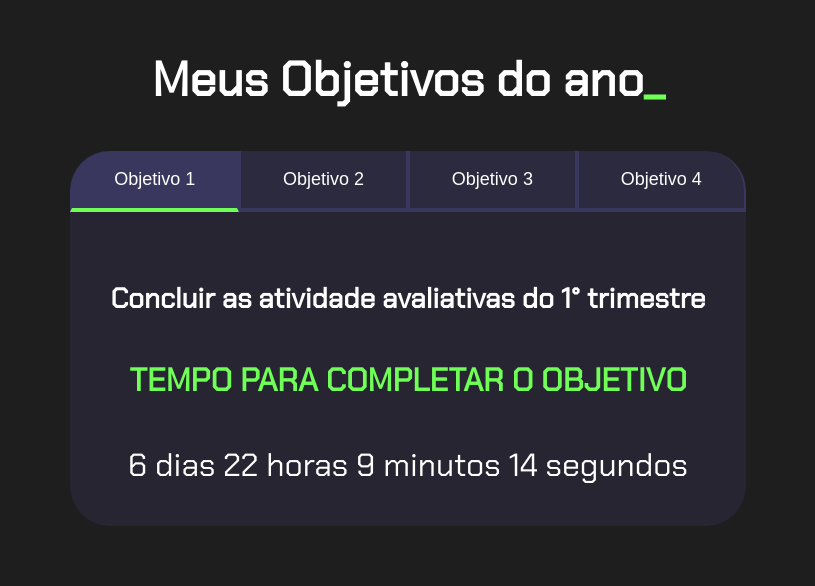
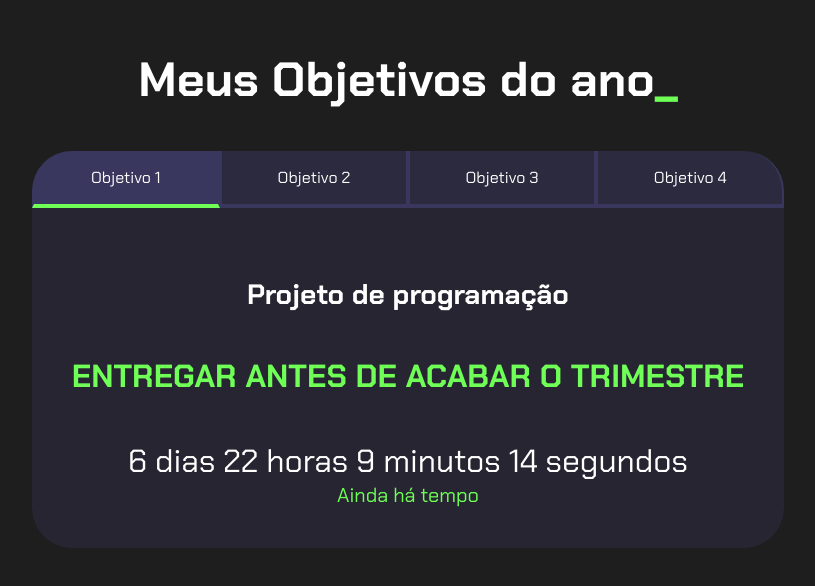
Before and after one commit to Meuryss/terceiro-reposit-rio, a plain HTML site: page index.html in a window 1280 px wide. Shown: the whole page, without its empty margins (232-1047 px from the left). Drawn offline with Linux system fonts and the light colour scheme.

Commit message:
Aula 8 23/04

```diff
--- a/index.html
+++ b/index.html
@@ -1,6 +1,5 @@
 <!DOCTYPE html>
 <html lang="pt-br">
-
 <head>
     <meta charset="UTF-8">
     <meta name="viewport" content="width=device-width, initial-scale=1.0">
@@ -11,9 +10,9 @@
 <body>
 
     <section class="conteudo-principal">
-        <h2 class=”titulo-principal”>Meus Objetivos do ano<span>_<span></h2>
+        <h2 class="titulo-principal">Meus Objetivos do ano<span>_<span></h2>
 
-        <div class="conteudo">
+        <div class="conteudos">
             <div class="botoes">
                 <button class="botao ativo"> Objetivo 1 </button>
                 <button class="botao "> Objetivo 2 </button>
@@ -23,86 +22,97 @@
 
             <div class="abas-textos">
                 <div class="aba-conteudo ativo">
-                    <h3 class="aba-conteudo-titulo-principal"> Concluir as atividade avaliativas do 1° trimestre </h3>
-                    <h4 class="aba-conteudo-titulo-secundario">Tempo para completar o objetivo </h4>
+                    <h3 class="aba-conteudo-titulo-principal"> Projeto de programação </h3>
+                    <h4 class="aba-conteudo-titulo-secundario">Entregar antes de acabar o trimestre </h4>
                     <div class="contador">
                         <div class="contador-digito">
                             <p class="contador-digito-numero" id="dias0" > 7 </p>
                             <p class="contador-digito-texto"> dias </p>
                         </div>
                         <div class="contador-digito">
-                        <p class="contador-digito-numero" id="horas0" > 7 </p>
+                            <p class="contador-digito-numero" id="horas0"> 7 </p>
                             <p class="contador-digito-texto"> horas </p>
                         </div>
                         <div class="contador-digito">
-                        <p class="contador-digito-numero" id="min0" > 7 </p>
+                            <p class="contador-digito-numero" id="min0"> 7 </p>
                             <p class="contador-digito-texto"> minutos </p>
                         </div>
                         <div class="contador-digito">
-                        <p class="contador-digito-numero" id=" seg0" > 7 </p>
+                            <p class="contador-digito-numero" id="seg0"> 7 </p>
                             <p class="contador-digito-texto"> segundos </p>
+                        </div>
+                    </div>
+                    <div class="situacao">
+                        <p class="situacao-texto">a</p>
+                    </div>
                 </div>
                 <div class="aba-conteudo">
                     <h3 class="aba-conteudo-titulo-principal"> Aqui vai o título principal </h3>
-                    <h4 class="aba-conteudo-titulo-secundario">Tempo para completar o objetivo </h4>
+                    <h4 class="aba-conteudo-titulo-secundario">Aqui escrevemos o título secundário </h4>
                     <div class="contador">
                         <div class="contador-digito">
                             <p class="contador-digito-numero" id="dias1" > 7 </p>
                             <p class="contador-digito-texto"> dias </p>
                         </div>
                         <div class="contador-digito">
-                        <p class="contador-digito-numero" id="horas1" > 7 </p>
+                            <p class="contador-digito-numero" id="horas1"> 7 </p>
                             <p class="contador-digito-texto"> horas </p>
                         </div>
                         <div class="contador-digito">
-                        <p class="contador-digito-numero" id="min1" > 7 </p>
+                            <p class="contador-digito-numero" id="min1"> 7 </p>
                             <p class="contador-digito-texto"> minutos </p>
                         </div>
                         <div class="contador-digito">
-                        <p class="contador-digito-numero" id=" seg1" > 7 </p>
+                            <p class="contador-digito-numero" id="seg1"> 7 </p>
                             <p class="contador-digito-texto"> segundos </p>
+                        </div>
+                    </div>
+                    <div class="situacao">
+                        <p class="situacao-texto">a</p>
                     </div>
                 </div>
                 <div class="aba-conteudo">
                     <h3 class="aba-conteudo-titulo-principal"> Aqui vai o título principal </h3>
-                    <h4 class="aba-conteudo-titulo-secundario">Tempo para completar o objetivo </h4>
+                    <h4 class="aba-conteudo-titulo-secundario">Aqui escrevemos o título secundário </h4>
                     <div class="contador">
                         <div class="contador-digito">
                             <p class="contador-digito-numero" id="dias2" > 7 </p>
                             <p class="contador-digito-texto"> dias </p>
                         </div>
                         <div class="contador-digito">
-                        <p class="contador-digito-numero" id="horas2" > 7 </p>
+                            <p class="contador-digito-numero" id="horas2"> 7 </p>
                             <p class="contador-digito-texto"> horas </p>
                         </div>
                         <div class="contador-digito">
-                        <p class="contador-digito-numero" id="min2" > 7 </p>
+                            <p class="contador-digito-numero" id="min2"> 7 </p>
                             <p class="contador-digito-texto"> minutos </p>
                         </div>
                         <div class="contador-digito">
-                        <p class="contador-digito-numero" id=" seg2" > 7 </p>
+                            <p class="contador-digito-numero" id="seg2"> 7 </p>
                             <p class="contador-digito-texto"> segundos </p>
+                        </div>
                     </div>
                 </div>
                 <div class="aba-conteudo">
                     <h3 class="aba-conteudo-titulo-principal"> Aqui vai o título principal </h3>
-                    <h4 class="aba-conteudo-titulo-secundario">Tempo para completar o objetivo </h4>
+                    <h4 class="aba-conteudo-titulo-secundario">Aqui escrevemos o título secundário </h4>
                     <div class="contador">
                         <div class="contador-digito">
                             <p class="contador-digito-numero" id="dias3" > 7 </p>
                             <p class="contador-digito-texto"> dias </p>
                         </div>
                         <div class="contador-digito">
-                        <p class="contador-digito-numero" id="horas3" > 7 </p>
+                            <p class="contador-digito-numero" id="horas4"> 7 </p>
                             <p class="contador-digito-texto"> horas </p>
                         </div>
                         <div class="contador-digito">
-                        <p class="contador-digito-numero" id="min3" > 7 </p>
+                            <p class="contador-digito-numero" id="min5"> 7 </p>
                             <p class="contador-digito-texto"> minutos </p>
                         </div>
                         <div class="contador-digito">
-                        <p class="contador-digito-numero" id=" seg3" > 7 </p>
+                            <p class="contador-digito-numero" id="seg6"> 7 </p>
                             <p class="contador-digito-texto"> segundos </p>
+                        </div>
                     </div>
                 </div>
             </div>
@@ -110,5 +120,4 @@
     </section>
     <script src="main.js"></script>
 </body>
-
 </html>
--- a/main.js
+++ b/main.js
@@ -1,27 +1,30 @@
 const botoes = document.querySelectorAll(".botao");
 const textos = document.querySelectorAll(".aba-conteudo");
 
-for (let i=0; i < botoes.length; i++){
-    botoes[i].onclick = function() {
+for (let i=0; i<botoes.length; i++) {
 
-        for (let j=0; j <botoes.length; j++){
+    botoes[i].onclick = function(){
+
+        for (let j=0; j<botoes.length; j++){
             botoes[j].classList.remove("ativo");
-            texto[j].classList.remove("ativo");
-        }
-        botoes[i].classList.add("ativo");
-        botoes[i].classList.add("ativo");
+            textos[j].classList.remove("ativo");
         }
 
+        botoes[i].classList.add("ativo");
+        textos[i].classList.add("ativo");
+    }
 }
 
 
 const contadores = document.querySelectorAll(".contador");
 const tempoObjetivo1 = new Date("2024-04-30T23:59:59");
 const tempoObjetivo2 = new Date("2024-05-10T23:59:59");
-const tempoObjetivo3 = new Date("2024-07-15T23:59:59");
-const tempoObjetivo4 = new Date("2024-12-10T23:59:59");
+const tempoObjetivo3 = new Date("2024-06-15T23:59:59");
+const tempoObjetivo4 = new Date("2024-12-13T23:59:59");
 
-const tempos = [tempoObjetivo1, tempoObjetivo2, tempoObjetivo3, tempoObjetivo4];
+const tempos = [tempoObjetivo1, tempoObjetivo2, tempoObjetivo3, tempoObjetivo4]
+
+const situacoes = document.querySelectorAll(".situacao");
 
 function calculaTempo(tempoObjetivo) {
     let tempoAtual = new Date();
@@ -40,20 +43,49 @@ if (tempoFinal > 0) {
         return dias + " dias " + horas + " horas " + minutos + " minutos " + segundos + " segundos ";
     } else {
         return "Prazo finalizado";
+
     }
 
 }
 
+function calculaSituacao(tempoObjetivo) {
+    let tempoAtual = new Date();
+    let tempoFinal = tempoObjetivo - tempoAtual;
+
+    let segundos = Math.floor(tempoFinal/1000);
+    let minutos = Math.floor(segundos/60);
+    let horas = Math.floor(minutos/60);
+    let dias = Math.floor(horas/24);
+
+    segundos %= 60;
+    minutos %= 60;
+    horas %= 24;
+
+    if (tempoFinal > 0) {
+        return " Ainda há tempo ";
+    } else {
+        return "Perdeu!!!";
+
+    }
+
+}
+
+function atualizaSituacao () {
+    for (let i = 0; i < situacoes.length; i++) {
+        situacoes[i].textContent = calculaSituacao(tempos[i]);
+    }
+}
 
 function atualizaCronometro() {
-    for (let i = 0; i < contadores.length; i++) {
+    for ( let i = 0; i < contadores.length; i++) {
         contadores[i].textContent = calculaTempo(tempos[i]);
     }
 }
 
-function comecaCronometro(){
+function comecaCronometro() {
     atualizaCronometro();
-    setInterval(atualizaCronometro,1000);
+    setInterval(atualizaCronometro, 1000);
 }
 
 comecaCronometro();
+atualizaSituacao ();
--- a/style.css
+++ b/style.css
@@ -1,4 +1,4 @@
-@import url('https://fonts.googleapis.com/css2?family=Chakra+Petch&display=swap');
+@import url('https://fonts.googleapis.com/css2?family=Chakra+Petch:wght@400;700&display=swap');
 
 :root {
     --cor-de-fundo: #1E1E1E;
@@ -15,14 +15,14 @@ body {
     font-family: "Chakra Petch", sans-serif;
 }
 
-.conteudo-principal {
+.conteudo-principal{
     display: flex;
     flex-direction: column;
     justify-content: center;
     align-items: center;
-    max-width: 1200px;
     width: 100%;
     margin: 0 auto;
+
 }
 
 .conteudo-principal {
@@ -36,13 +36,13 @@ body {
 }
 
 .botao {
-    font-family: "Crakra Petch", sans-serif;
+    font-family: "Chakra Petch", sans-serif;
     background-color: var(--botao-inativo);
     color: var(--branco);
     display: flex;
     justify-content: center;
     padding: 1em;
-    font-size: 18px;
+    font-size: 16px;
     align-items: center;
     width: 100%;
     border-bottom: 4px solid var(--botao-ativo);
@@ -52,7 +52,7 @@ body {
 }
 
 .botao:first-child {
-border-radius: 40px 40px 0 0;
+    border-radius: 40px 40px 0 0;
 }
 
 .botoes {
@@ -64,33 +64,31 @@ border-radius: 40px 40px 0 0;
     border-bottom: 4px solid var(--verde);
 }
 
-.abas-textos {
+.abas-textos{
     background-color: var(--texto-fundo);
     padding: 40px;
     border-radius: 0 0 40px 40px;
 }
 
-.aba-conteudo-titulo-principal {
+.aba-conteudo.ativo{
+    display:block;
+}
+
+.aba-conteudo{
+    display:none;
+}
+
+.aba-conteudo-titulo-principal{
     font-size: 28px;
     text-align: center;
 }
-
-.aba-conteudo-titulo-secundario {
+.aba-conteudo-titulo-secundario{
     text-align: center;
     color: var(--verde);
     text-transform: uppercase;
 }
 
-.aba-conteudo.ativo{
-    display: block;
-}
-
-.aba-conteudo {
-    display: none;
-}
-
-
-.contador {
+.contador{
     display: flex;
     justify-content: center;
     flex-wrap: wrap;
@@ -113,15 +111,21 @@ border-radius: 40px 40px 0 0;
     margin: 0;
 }
 
+.situacao{
+    color: var(--verde);
+    font-size: 20px;
+    display: flex;
+    justify-content: center;
+    margin: 0;
+}
+
 @media screen and (min-width: 768px) {
-    .botoes {
+    .botoes{
         display: flex;
     }
-
     .botao:first-child {
         border-radius: 40px 0 0 0;
     }
-
     .botao:last-child {
         border-radius: 0 40px 0 0;
     }
```
Lines whose indentation alone changed are shown as unchanged.
